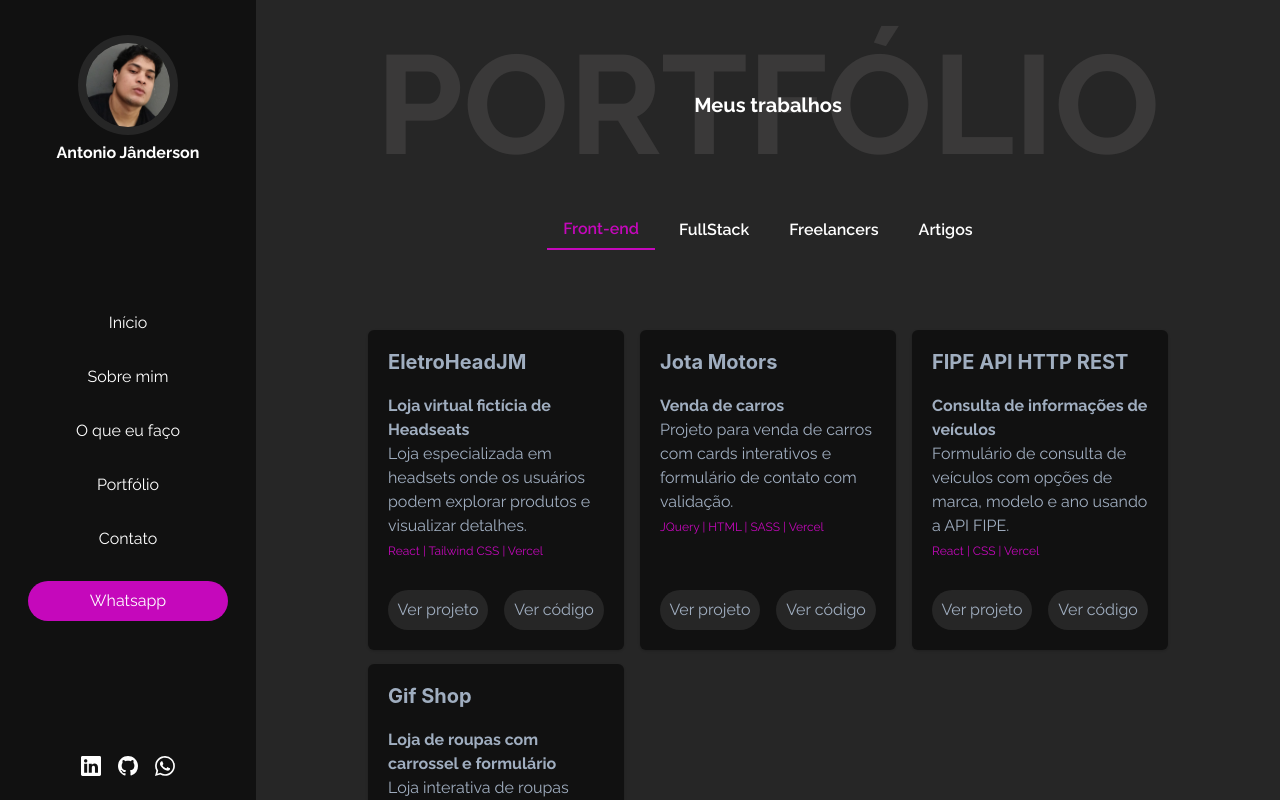
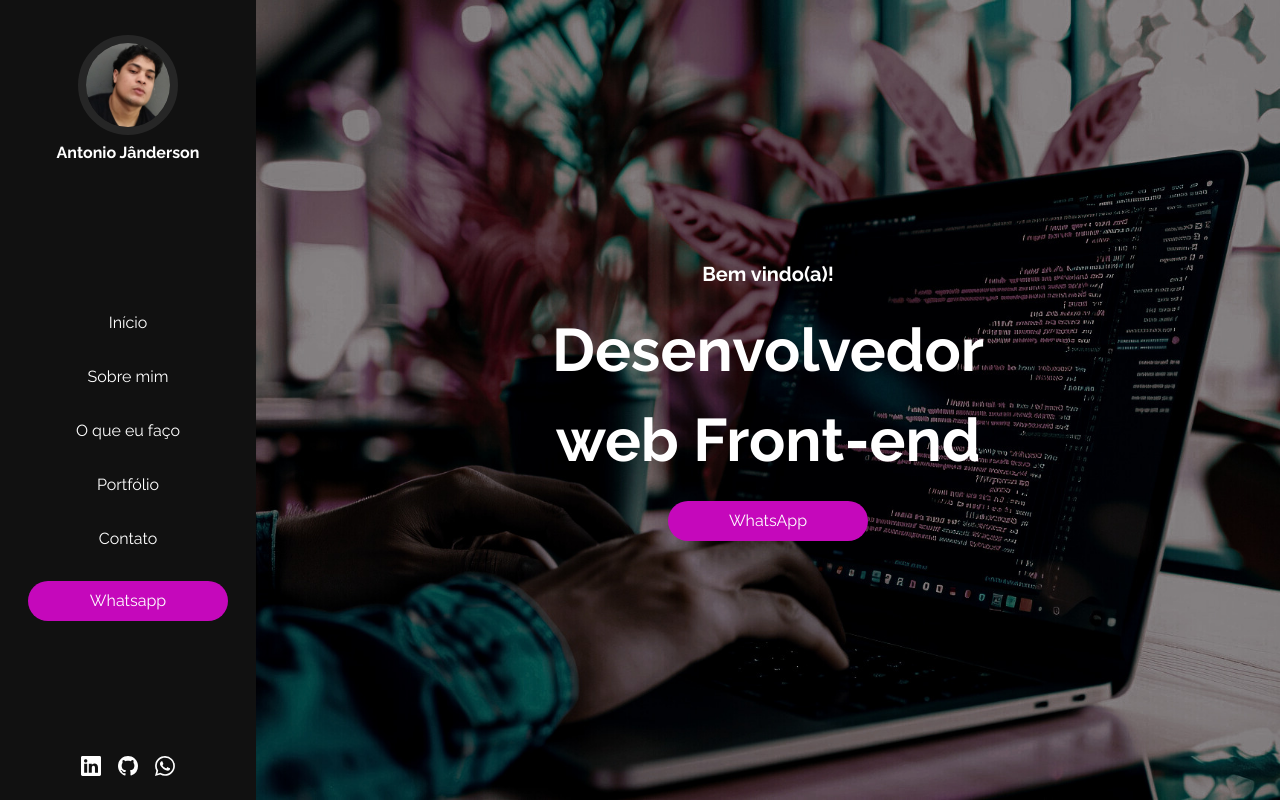
Before and after one commit to jotaMch/janderson, a React (Vite) app: page / in a window 1280 px wide. Built offline with nearby package versions, Linux system fonts and the light colour scheme.

Commit message:
remove container erro

```diff
--- a/src/components/pages/ContainerPage.tsx
+++ b/src/components/pages/ContainerPage.tsx
@@ -12,9 +12,9 @@ const ContainerPage: React.FC = () => {
             overflow={{base: 'hidden', md: 'hidden', lg:'auto'}}
             maxWidth="100vw"
             w={{base: '100%', md: '100%', lg: '80%'}}>
-            {/* <HomeTemplate />
+            <HomeTemplate />
             <AboutMeTemplate />
-            <Services /> */}
+            <Services />
             <MyWorks />
             <Footer />
         </Box>
```
